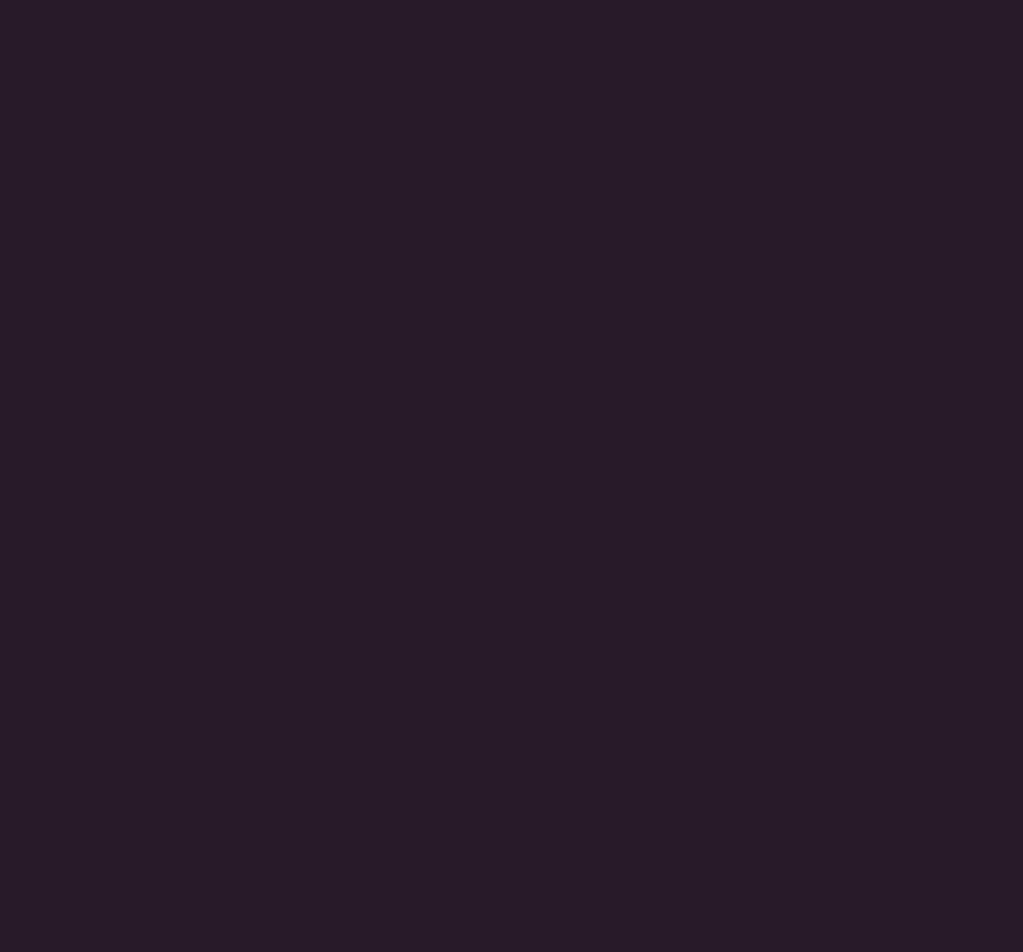
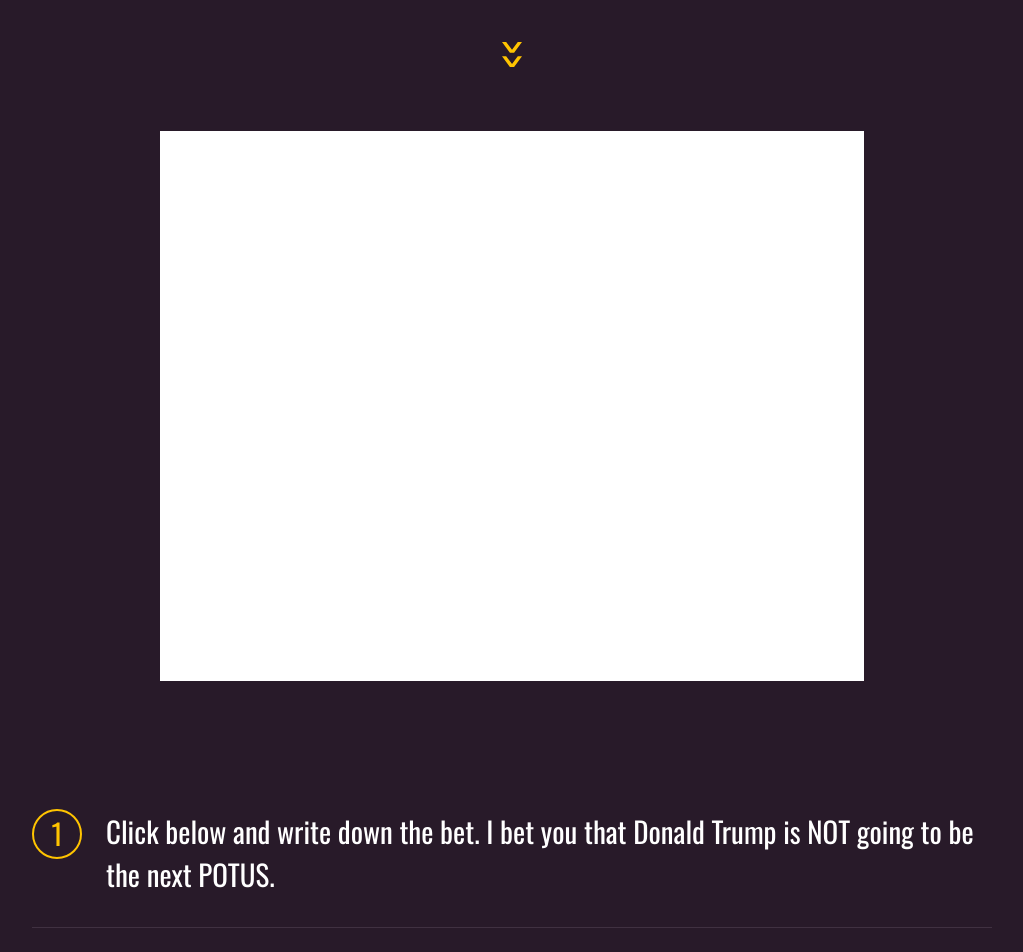
Before and after one commit to shardbot/IBetYou, a Next.js app in the folder client/: page / in a window 1280 px wide. Shown: the part 1100-2052 px from the top of the page, without its empty margins (128-1151 px from the left). Before the commit the page ends 1110 px from the top, so only its background shows below. Built offline with nearby package versions, Linux system fonts and the light colour scheme.

Commit message:
add step component, steps data, styling, arrows img

```diff
--- a/client/src/components/global/Header.tsx
+++ b/client/src/components/global/Header.tsx
@@ -1,11 +1,12 @@
 import { FC } from 'react';
 
+import { LOGO_IMG_SRC } from '../../constants';
 import styles from '../../styles/modules/Header.module.scss';
 
 export const Header: FC = () => {
   return (
     <header className={styles.header}>
-      <img className={styles.logo} src="/assets/images/ibetyou_logo.svg" alt="IBetYou logo" />
+      <img className={styles.logo} src={LOGO_IMG_SRC} alt="IBetYou logo" />
     </header>
   );
 };
--- /dev/null
+++ b/client/src/components/steps/Step.tsx
@@ -0,0 +1,17 @@
+import { FC } from 'react';
+
+import styles from '../../styles/modules/Step.module.scss';
+
+interface StepProps {
+  number: string | number;
+  text: string;
+}
+
+export const Step: FC<StepProps> = ({ number, text }) => {
+  return (
+    <div className={styles.wrapper}>
+      <span className={styles.number}>{number}</span>
+      <p className={styles.text}>{text}</p>
+    </div>
+  );
+};
--- /dev/null
+++ b/client/src/components/steps/StepList.tsx
@@ -0,0 +1,25 @@
+import { FC } from 'react';
+
+import styles from '../../styles/modules/StepList.module.scss';
+import { Step } from './Step';
+
+interface StepListProps {
+  steps: Step[];
+}
+
+interface Step {
+  id: string;
+  text: string;
+}
+
+export const StepList: FC<StepListProps> = ({ steps }) => {
+  return (
+    <ul>
+      {steps.map((step: Step, index: number) => (
+        <li className={styles.listItem} key={step.id}>
+          <Step number={index + 1} text={step.text} />
+        </li>
+      ))}
+    </ul>
+  );
+};
--- /dev/null
+++ b/client/src/components/steps/index.ts
@@ -0,0 +1 @@
+export { StepList } from './StepList';
--- /dev/null
+++ b/client/src/constants.ts
@@ -0,0 +1,5 @@
+// ASSETS
+const LOGO_IMG_SRC = '/assets/images/ibetyou_logo.svg';
+const ARROWS_IMG_SRC = '/assets/images/arrows_down.svg';
+
+export { LOGO_IMG_SRC, ARROWS_IMG_SRC };
--- /dev/null
+++ b/client/src/data/steps.json
@@ -0,0 +1,30 @@
+[
+  {
+    "id": "step-1",
+    "text": "Click below and write down the bet. I bet you that Donald Trump is NOT going to be the next POTUS."
+  },
+  {
+    "id": "step-2",
+    "text": "Add the amount in any cryptocurrency you hold, appoint a judge from your side, add his email and click send."
+  },
+  {
+    "id": "step-3",
+    "text": "He receives an email knowing you mean business. If he refuses, he admits you were right in the first place so you have nothing to loose, If he accepts…"
+  },
+  {
+    "id": "step-4",
+    "text": "He needs to lock in the same amount into a smart contract and appoint the judge from his side and accept the bet."
+  },
+  {
+    "id": "step-5",
+    "text": "When he accepts, ball is in motion, winner is decided by judges (one from his side, one from your side and our judge to make it fair)"
+  },
+  {
+    "id": "step-6",
+    "text": "When the winner is clear, the money automatically flows from the smart contract to winners wallet."
+  },
+  {
+    "id": "step-7",
+    "text": "AND you get a badge that proves you were right and they are wrong."
+  }
+]
--- a/client/src/pages/index.tsx
+++ b/client/src/pages/index.tsx
@@ -1,23 +1,18 @@
 import { FC } from 'react';
 
 import { MainLayout } from '../components/layouts';
+import { StepList } from '../components/steps';
+import { ARROWS_IMG_SRC } from '../constants';
+import steps from '../data/steps.json';
+import styles from '../styles/modules/pages/Home.module.scss';
 import { PageWithLayout } from '../types';
 
 const Home: FC = () => {
   return (
     <>
-      <section
-        style={{
-          marginTop: '16rem'
-        }}>
+      <div className={styles.mainWrapper}>
         {/*  FIRST PARAGRAPH */}
-        <p
-          style={{
-            color: '#fff',
-            textAlign: 'center',
-            fontSize: '1.813em',
-            lineHeight: '1.55'
-          }}>
+        <p className={styles.text}>
           Everyone has that arrogant friend who is always sure he is 100% right. Sometimes its your
           spouse, sometimes it’s a loud annoying colleague. The one that thinks he knows everything
           about MMA, NBA, football, politics. If only he was the coach, prime minister.. if they
@@ -25,27 +20,34 @@ const Home: FC = () => {
           simple way to shut them up. How? Read on
         </p>
         {/* DIVIDER */}
-        <span
-          style={{
-            display: 'block',
-            width: '40%',
-            borderTop: 'solid 1px #ffc400',
-            margin: '4rem auto'
-          }}
-        />
-        <p
-          style={{
-            color: '#fff',
-            textAlign: 'center',
-            fontSize: '1.813em',
-            lineHeight: '1.55'
-          }}>
+        <span className={styles.divider} />
+        {/*  FIRST PARAGRAPH */}
+        <p className={styles.text}>
           She thinks you will never quit smoking? Why not bet on it? He thinks Manchester would be
           the next UEFA champion? Why not bet on it? Connor is better than Khabib? Put your money
           where your mouth is! BTC will be 100.000$ by the end of 2021. Prove your conviction and
           make it interesting mo%’&%’&er!
         </p>
-      </section>
+        {/*  ARROWS */}
+        <img className={styles.arrows} src={ARROWS_IMG_SRC} alt="Arrows down" />
+        {/*  VIDEO PLACEHOLDER*/}
+        <div
+          style={{
+            background: '#fff',
+            margin: '0 8rem',
+            height: '550px'
+          }}
+        />
+      </div>
+      {/* STEPS */}
+      <div className={styles.stepsWrapper}>
+        <StepList steps={steps} />
+      </div>
+
+      {/*BOTTOM*/}
+      <div>
+        <p className={styles.text}>I BET YOU that you will click on the button below this text!</p>
+      </div>
     </>
   );
 };
--- a/client/src/styles/globals.scss
+++ b/client/src/styles/globals.scss
@@ -4,8 +4,16 @@
 $font-family: 'Oswald', sans-serif;
 
 // COLORS
-$main-bg-color: #281a29;
-$header-bg-color: #fff;
+$white: #fff;
+$light-yellow: #ffc400;
+$dark-pink-100: #403141;
+$dark-pink-200: #281a29;
+
+$main-bg-color: $dark-pink-200;
+$header-bg-color: $white;
+$primary-text-color: $white;
+$primary: $light-yellow;
+$secondary: $dark-pink-100;
 
 // BREAKPOINTS
 $breakpoints: (
@@ -13,12 +21,21 @@ $breakpoints: (
   xxl: 1920px
 ) !default;
 
+:root {
+  --main-bg-color: #{$main-bg-color};
+  --header-bg-color: #{$header-bg-color};
+  --primary-text-color: #{$primary-text-color};
+  --primary: #{$primary};
+  --secondary: #{$secondary};
+}
+
 html,
 body {
   padding: 0;
   margin: 0;
   font-family: $font-family;
   background: var(--main-bg-color);
+  color: var(--primary-text-color);
 }
 
 a {
@@ -26,14 +43,14 @@ a {
   text-decoration: none;
 }
 
+ul {
+  list-style: none;
+}
+
 * {
   box-sizing: border-box;
   margin: 0;
-}
-
-:root {
-  --main-bg-color: #{$main-bg-color};
-  --header-bg-color: #{$header-bg-color};
+  padding: 0;
 }
 
 .main-container {
--- /dev/null
+++ b/client/src/styles/modules/Step.module.scss
@@ -0,0 +1,21 @@
+.wrapper {
+  display: flex;
+  align-items: center;
+}
+
+.number {
+  display: block;
+  min-width: 50px;
+  min-height: 50px;
+  border: 2px solid var(--primary);
+  border-radius: 50%;
+  font-size: 29px;
+  text-align: center;
+  color: var(--primary);
+  align-self: flex-start;
+}
+
+.text {
+  padding-left: 1.5rem;
+  font-size: 1.813em;
+}
--- /dev/null
+++ b/client/src/styles/modules/StepList.module.scss
@@ -0,0 +1,8 @@
+.listItem {
+  padding: 2rem 0;
+  border-bottom: 1px solid var(--secondary);
+
+  &:last-child {
+    border-bottom: 1px solid var(--primary);
+  }
+}
--- /dev/null
+++ b/client/src/styles/modules/pages/Home.module.scss
@@ -0,0 +1,26 @@
+.mainWrapper {
+  margin-top: 16rem;
+  margin-bottom: 6rem;
+}
+
+.text {
+  text-align: center;
+  font-size: 1.813em;
+  line-height: 1.55;
+}
+
+.divider {
+  display: block;
+  width: 40%;
+  border-top: 1px solid var(--primary);
+  margin: 4rem auto;
+}
+
+.arrows {
+  display: block;
+  margin: 4rem auto;
+}
+
+.stepsWrapper {
+  margin-bottom: 4rem;
+}
```
Also changed, not shown: client/public/assets/images/arrows_down.svg (added).
